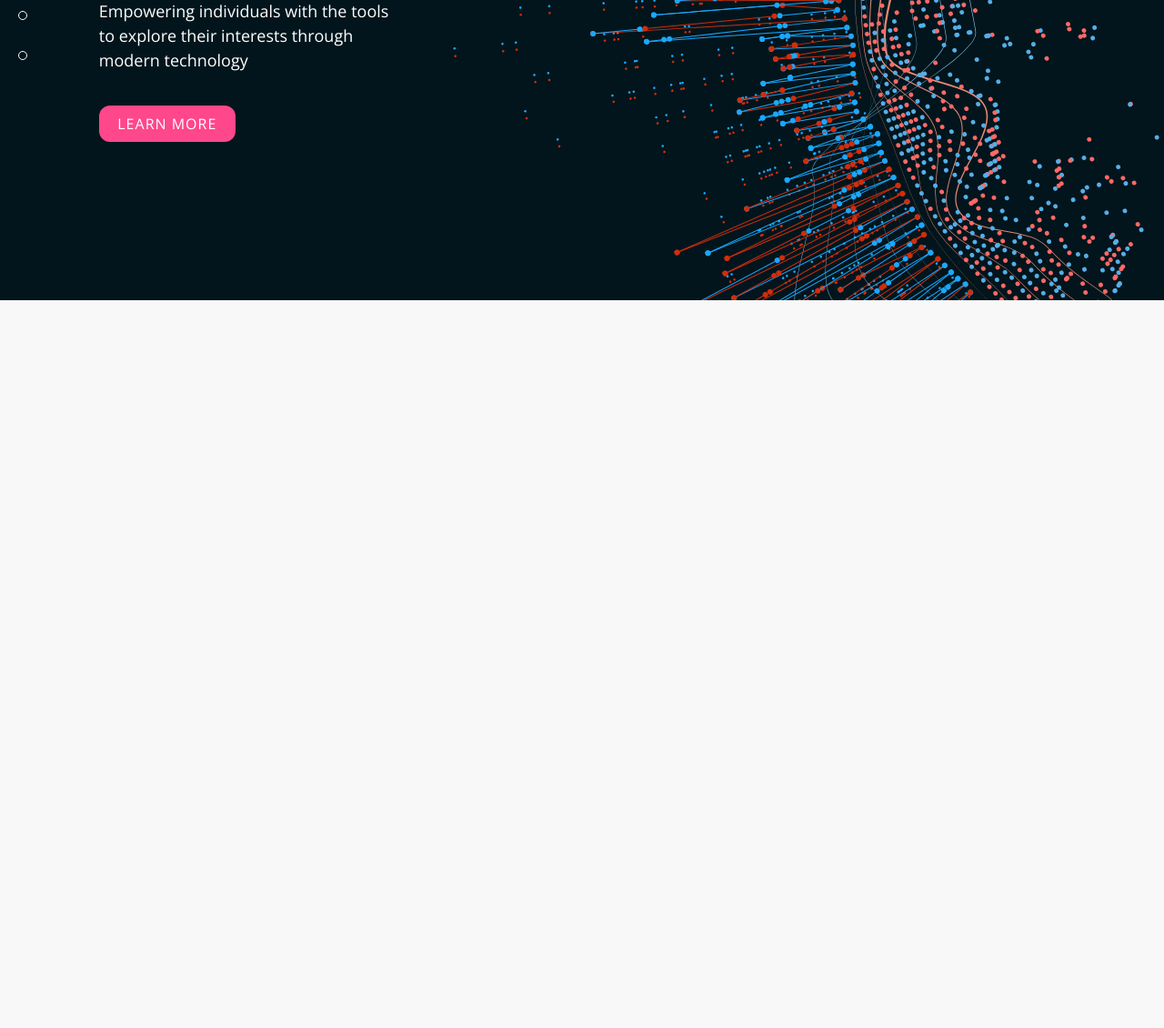
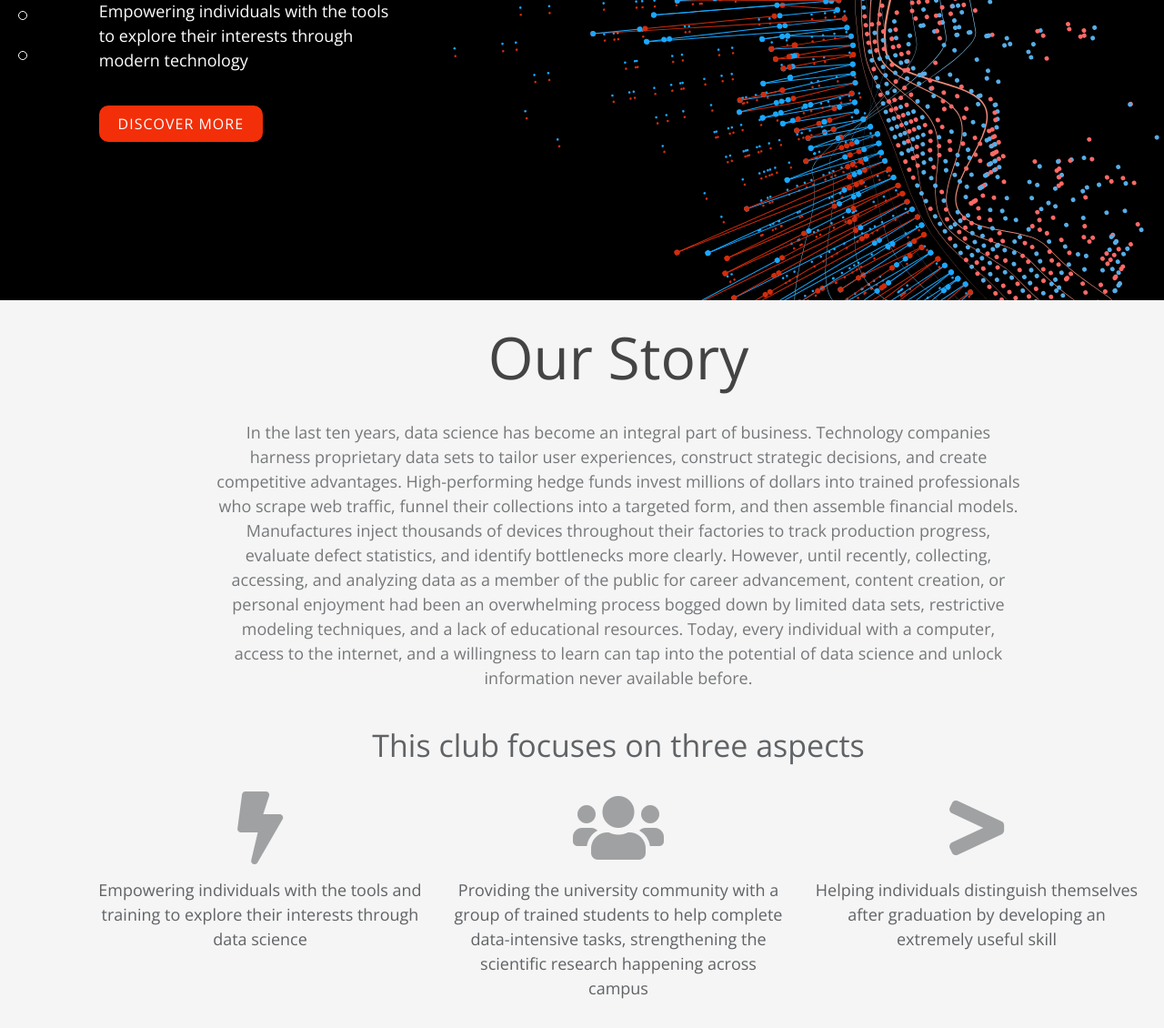
Before and after one commit to tps220/DataScienceLehigh, a plain HTML site: page Website/public/index.html in a window 1280 px wide. Shown: the part 470-1600 px from the top of the page at 91% size. Drawn offline with nearby package versions, Linux system fonts and the light colour scheme.

Commit message:
added my story

```diff
--- a/Website/public/index.html
+++ b/Website/public/index.html
@@ -16,7 +16,7 @@ Thomas Salemy
   <script src="https://stackpath.bootstrapcdn.com/bootstrap/4.1.0/js/bootstrap.min.js" integrity="sha384-uefMccjFJAIv6A+rW+L4AHf99KvxDjWSu1z9VI8SKNVmz4sk7buKt/6v9KI65qnm" crossorigin="anonymous"></script>
   <!--Include custom scripts-->
   <script src="index.js" type="text/javascript"></script>
-  <link rel="stylesheet" href="https://use.fontawesome.com/releases/v5.1.0/css/all.css" integrity="sha384-lKuwvrZot6UHsBSfcMvOkWwlCMgc0TaWr+30HWe3a4ltaBwTZhyTEggF5tJv8tbt" crossorigin="anonymous">
+  <link rel="stylesheet" href="https://use.fontawesome.com/releases/v5.2.0/css/all.css" integrity="sha384-hWVjflwFxL6sNzntih27bfxkr27PmbbK/iSvJ+a4+0owXq79v+lsFkW54bOGbiDQ" crossorigin="anonymous">
   <!--Google Fonts-->
   <link href="https://fonts.googleapis.com/css?family=Open+Sans:400" rel="stylesheet">
 </head>
@@ -42,7 +42,7 @@ Thomas Salemy
       <h1 id="lehigh-header">Learn by Doing</h1>
       <div id="header-content-description-container">
         <p id="description-header">Empowering individuals with the tools to explore their interests through modern technology</p>
-        <button id="btn-custom">LEARN MORE</button>
+        <button id="btn-custom">DISCOVER MORE</button>
       </div>
     </div>
   </div>
@@ -54,7 +54,35 @@ Thomas Salemy
   <a ><span class="dot"></span></a>
 </div>
 <div id="page2">
-
+  <h1 id="story-header">Our Story</h1>
+  <div id="page2-content">
+    <p class="description">
+      In the last ten years, data science has become an integral part of business. Technology companies harness proprietary data sets to tailor user experiences, construct strategic decisions, and create competitive advantages. High-performing hedge funds invest millions of dollars into trained professionals who scrape web traffic, funnel their collections into a targeted form, and then assemble financial models. Manufactures inject thousands of devices throughout their factories to track production progress, evaluate defect statistics, and identify bottlenecks more clearly. However, until recently, collecting, accessing, and analyzing data as a member of the public for career advancement, content creation, or personal enjoyment had been an overwhelming process bogged down by limited data sets, restrictive modeling techniques, and a lack of educational resources. Today, every individual with a computer, access to the internet, and a willingness to learn can tap into the potential of data science and unlock information never available before.
+    </p>
+  </div>
+    <h1 class="transition">This club focuses on three aspects</h1>
+    <div id="three-aspects">
+      <div class="row">
+        <div class="col-sm-4">
+          <i class="fa fa-bolt fa-5x" style="opacity: 0.4;"></i>
+          <p class="aspects-description">
+            Empowering individuals with the tools and training to explore their interests through data science
+          </p>
+        </div>
+        <div class="col-sm-4">
+          <i class="fa fa-users fa-5x" style="opacity: 0.4;"></i>
+          <p class="aspects-description">
+            Providing the university community with a group of trained students to help complete data-intensive tasks, strengthening the scientific research happening across campus
+          </p>
+        </div>
+        <div class="col-sm-4">
+          <i class="fas fa-greater-than fa-5x" style="opacity: 0.4;"></i>
+          <p class="aspects-description">
+            Helping individuals distinguish themselves after graduation by developing an extremely useful skill
+          </p>
+        </div>
+      </div>
+    </div>
 </div>
 </body>
 </html>
--- a/Website/public/styles.css
+++ b/Website/public/styles.css
@@ -14,7 +14,7 @@
 
 #page1 {
   height: 100vh;
-  background-color: rgb(2, 21, 28);
+  background-color: #000000;
   min-width: 1360px;
 }
 
@@ -59,7 +59,7 @@
 #lehigh-header {
   font-family: 'gotham-book';
   font-size: 32px;
-  color: #FF478B;
+  color: #F22F08;
 }
 
 #nav-container {
@@ -96,10 +96,10 @@
 
 #btn-custom {
   margin-top: 20px;
-  width: 150px;
+  width: 180px;
   height: 40px;
-  border-radius: 12px;
-  background-color: #FF478B;
+  border-radius: 10px;
+  background-color: #F22F08;
   color: white;
   font-family: 'Open Sans';
   font-size: 16px;
@@ -113,7 +113,7 @@
 
 #btn-custom:hover {
   background-color: white;
-  color: #FF478B;
+  color: #F22F08;
   transition: 1.5s;
 }
 
@@ -153,6 +153,50 @@
 /* Page 2 */
 #page2 {
   height: 100vh;
-  background-color: #F8F8F8;
+  background-color: #F5F5F5;
   min-width: 1360px;
 }
+
+#story-header {
+  padding-top: 25px;
+  font-size: 64px;
+  font-family: 'Open Sans';
+  text-align: center;
+  color: #181818;
+  opacity: 0.8;
+}
+
+#page2-content {
+  width: 65%;
+  margin: 0 auto;
+  text-align: center;
+}
+
+.description {
+  margin-top: 30px;
+  font-size: 18px;
+  font-family: 'Open Sans';
+  opacity: 0.6;
+}
+
+.transition {
+  margin-top: 40px;
+  font-size: 34px;
+  font-family: 'Open Sans';
+  opacity: 0.7;
+  text-align: center;
+}
+
+#three-aspects {
+  margin: 0 auto;
+  margin-top: 30px;
+  width: 90vw;
+  text-align: center;
+}
+
+.aspects-description {
+  font-family: 'Open Sans';
+  opacity: 0.7;
+  margin-top: 15px;
+  font-size: 18px;
+}
```
